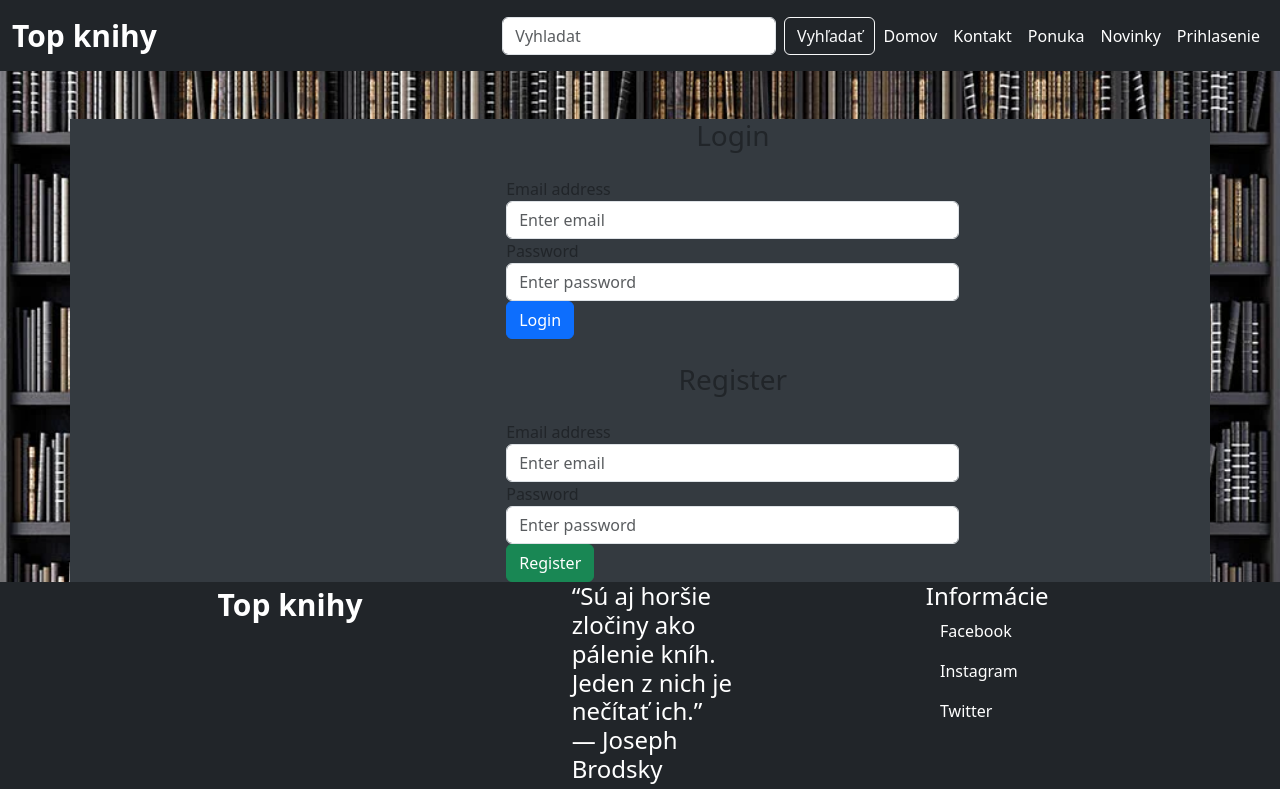
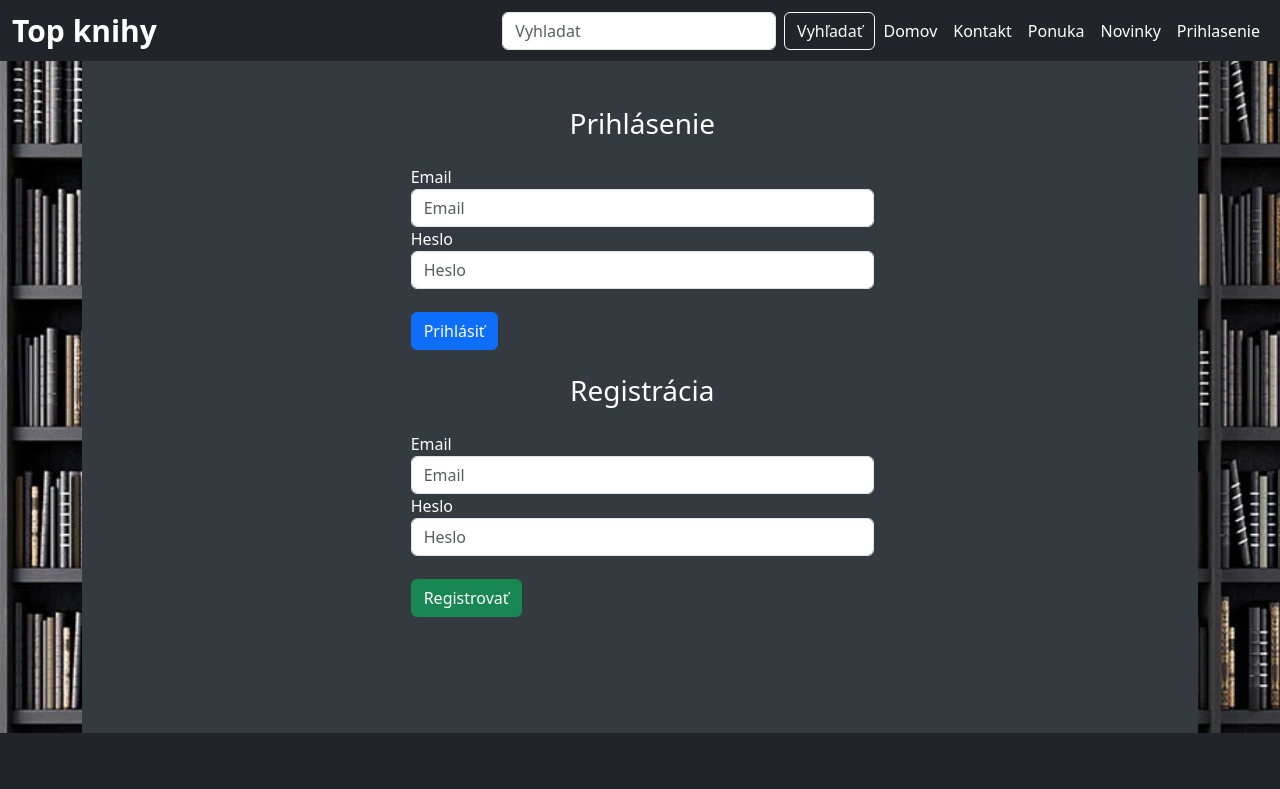
Before and after one commit to WhyAreYouWeak/VAII-Semestralka, a React (Create React App) app: page /sign-register in a window 1280 px wide. Shown: the top 789 px of the page. Built offline with nearby package versions, Linux system fonts and the light colour scheme.

Commit message:
login register done

```diff
--- a/src/LoginRegisterPage.js
+++ b/src/LoginRegisterPage.js
@@ -1,45 +1,42 @@
 import NavBar from "./components/NavBar";
 import Footer from "./components/Footer";
-
+import "./style/LoginRegisterPage.css";
 export default function LoginRegisterPage() {
     return <body>
     <NavBar></NavBar>
-    <div className="container">
-        <div className="container mt-5">
+    <div className="container-md">
             <div className="row">
-                <div className="col-md-6 offset-md-3">
-
+                <div className="col-md-6 ">
                     <form id="loginForm">
-                        <h3 className="text-center mb-4">Login</h3>
+                        <h3 className="text-center mb-4">Prihlásenie</h3>
                         <div className="form-group">
-                            <label htmlFor="loginEmail">Email address</label>
-                            <input type="email" className="form-control" id="loginEmail" placeholder="Enter email" required />
+                            <label htmlFor="loginEmail">Email </label>
+                            <input type="email" className="form-control" id="loginEmail" placeholder="Email" required />
                         </div>
                         <div className="form-group">
-                            <label htmlFor="loginPassword">Password</label>
-                            <input type="password" className="form-control" id="loginPassword" placeholder="Enter password" required/>
+                            <label htmlFor="loginPassword">Heslo</label>
+                            <input type="password" className="form-control" id="loginPassword" placeholder="Heslo" required/>
                         </div>
-                        <button type="submit" className="btn btn-primary btn-block">Login</button>
+                        <button type="submit" className="btn-logIn btn btn-primary btn-block">Prihlásiť</button>
                     </form>
 
 
+
                     <form id="registerForm" className="mt-4">
-                        <h3 className="text-center mb-4">Register</h3>
+                        <h3 className="text-center mb-4">Registrácia</h3>
 
                         <div className="form-group">
-                            <label htmlFor="registerEmail">Email address</label>
-                            <input type="email" className="form-control" id="registerEmail" placeholder="Enter email" required/>
+                            <label htmlFor="registerEmail">Email</label>
+                            <input type="email" className="form-control" id="registerEmail" placeholder="Email" required/>
                         </div>
                         <div className="form-group">
-                            <label form="registerPassword">Password</label>
-                            <input type="password" className="form-control" id="registerPassword" placeholder="Enter password" required/>
+                            <label form="registerPassword">Heslo</label>
+                            <input type="password" className="form-control" id="registerPassword" placeholder="Heslo" required/>
                         </div>
-                        <button type="submit" className="btn btn-success btn-block">Register</button>
+                        <button type="submit" className="btn-register btn btn-success btn-block">Registrovať</button>
                     </form>
                 </div>
             </div>
-        </div>
-
     </div>
     <Footer></Footer>
     </body>
--- a/src/components/Footer.js
+++ b/src/components/Footer.js
@@ -3,7 +3,7 @@ export default function Footer() {
     return <footer>
         <div className="row bg-dark">
             <div className="col-md-4">
-                <a className="navbar-brand" href='#'> Top knihy</a>
+                <a className="footerBrand navbar-brand" href='#'> Top knihy</a>
             </div>
             <div className="col-md-4">
                 <h4>“Sú aj horšie zločiny ako pálenie kníh. Jeden z nich je nečítať ich.”
--- a/src/components/NavBar.js
+++ b/src/components/NavBar.js
@@ -3,7 +3,7 @@ import {Link} from "react-router-dom";
 export default function NavBar() {
     return <nav className="navbar navbar navbar-expand-lg lg-body-tertiary navbar-fixed-top bg-dark">
         <div className="container-fluid">
-            <a className="navbar-brand" href='#'> Top knihy</a>
+            <Link to="/"><a className="navbar-brand" href='#'> Top knihy</a> </Link>
             <button className="navbar-toggler" type="button" data-bs-toggle="collapse" data-bs-target="#navbarNav"
                     aria-controls="navbarNav" aria-expanded="false" aria-label="Toggle navigation">
                 <span className="navbar-toggler-icon"></span>
--- a/src/style/Footer.css
+++ b/src/style/Footer.css
@@ -21,3 +21,7 @@ footer {
 footer .navbar-brand {
     padding-top: 5%;
 }
+
+footer .col-md-4 {
+    margin-top: 5%;
+}
--- a/src/style/LoginRegisterPage.css
+++ b/src/style/LoginRegisterPage.css
@@ -0,0 +1,26 @@
+.col-md-6 {
+    margin-left: 15% !important;
+}
+
+label {
+    color: white;
+}
+
+.text-center {
+    color: white;
+}
+
+.btn-logIn {
+    margin-top: 5%;
+}
+
+.btn-register {
+    margin-top: 5%;
+}
+#registerForm {
+    margin-bottom: 25%;
+}
+
+#loginForm {
+    margin-top: 10%;
+}
```
